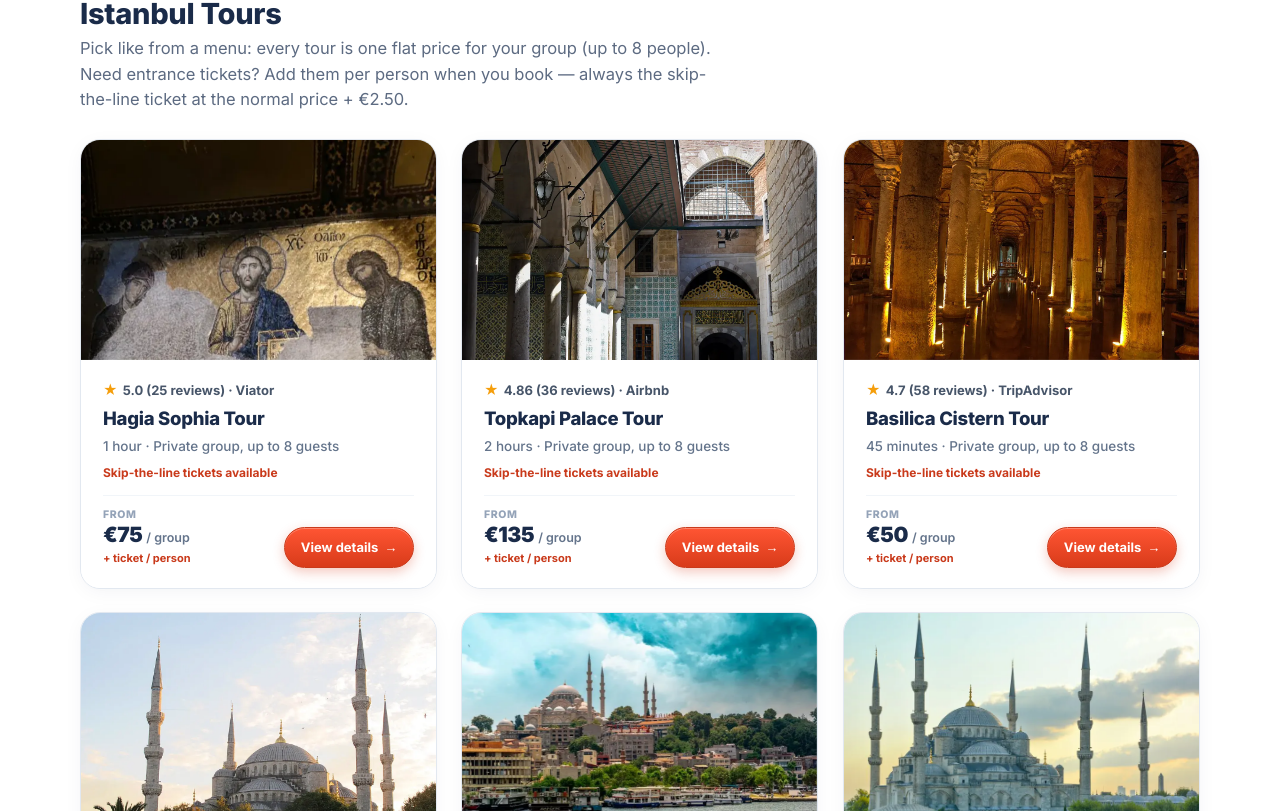
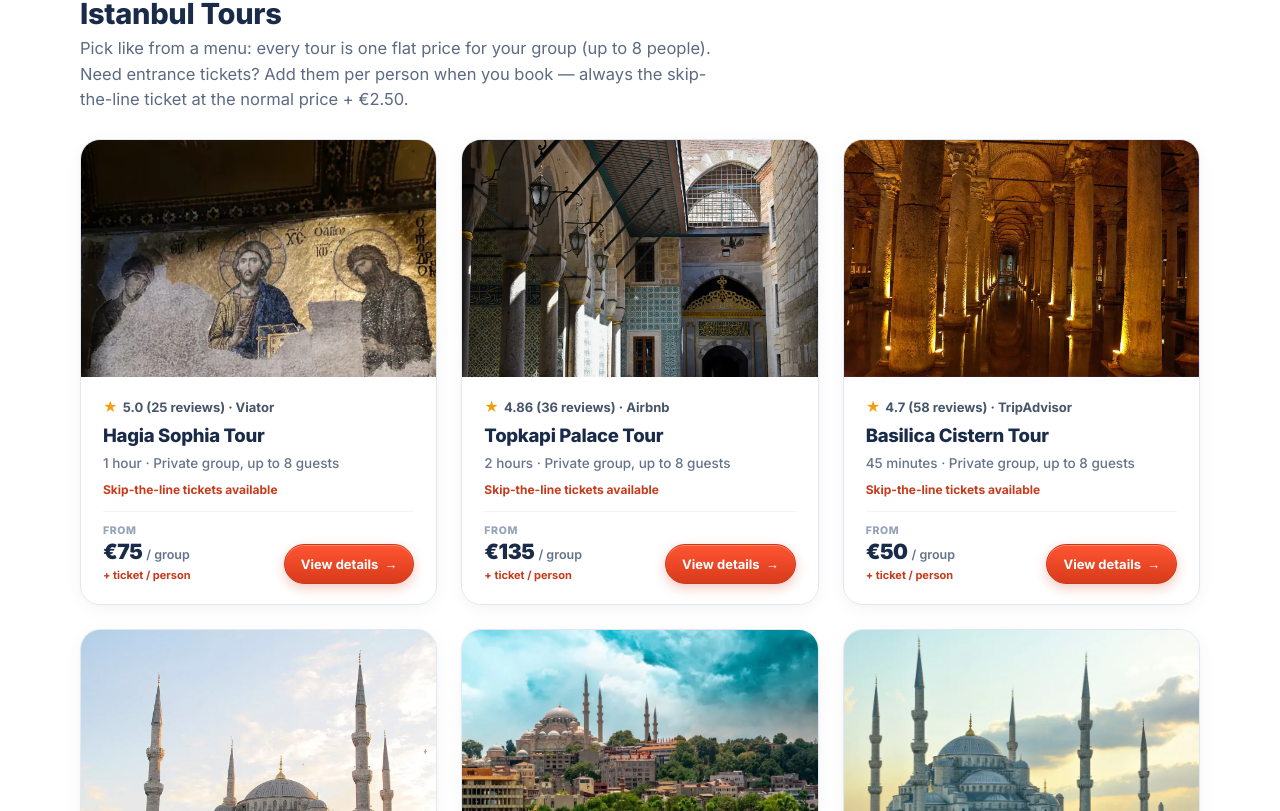
Before and after one commit to 7amed3li/oligarch-travel, a Next.js app: page / in a window 1280 px wide. Shown: the part 829-1640 px from the top of the page. Built offline with nearby package versions, Linux system fonts and the light colour scheme.

Commit message:
Fix mobile tour card image aspect ratio and focal framing

```diff
--- a/app/globals.css
+++ b/app/globals.css
@@ -147,7 +147,7 @@ h2.sec{font-size:29px;margin-bottom:6px}
 .tcard-media {
   position: relative;
   width: 100%;
-  height: 220px;
+  aspect-ratio: 3 / 2;
   overflow: hidden;
   background: #F1F5F9;
 }
@@ -156,8 +156,20 @@ h2.sec{font-size:29px;margin-bottom:6px}
   width: 100%;
   height: 100%;
   object-fit: cover;
+  object-position: center;
+  display: block;
   transition: transform 0.55s cubic-bezier(0.16, 1, 0.3, 1);
   will-change: transform;
+}
+
+@media (hover: none), (pointer: coarse) {
+  .tcard-luxury {
+    transform-style: flat;
+    will-change: auto;
+  }
+  .tcard-media img {
+    will-change: auto;
+  }
 }
 
 .tcard-luxury:hover .tcard-media img {
@@ -476,7 +488,7 @@ h2.sec{font-size:29px;margin-bottom:6px}
 .td-more-grid{display:grid;grid-template-columns:repeat(3,minmax(0,1fr));gap:20px}
 .td-more-card{display:flex;flex-direction:column;background:#fff;border:1px solid #D9E2EC;border-radius:16px;overflow:hidden;text-decoration:none;color:inherit;transition:transform .22s ease,box-shadow .22s ease,border-color .22s ease}
 .td-more-card:hover{transform:translateY(-4px);border-color:#94A3B8;box-shadow:0 16px 32px -14px rgba(26,43,73,.18)}
-.td-more-media{position:relative;aspect-ratio:16/10;background:#F1F5F9;overflow:hidden}
+.td-more-media{position:relative;aspect-ratio:3 / 2;background:#F1F5F9;overflow:hidden}
 .td-more-media img{width:100%;height:100%;object-fit:cover;display:block}
 .td-more-dur{position:absolute;left:12px;bottom:12px;background:rgba(14,25,46,.84);color:#fff;font-size:11.5px;font-weight:700;padding:4px 10px;border-radius:999px}
 .td-more-body{display:flex;flex-direction:column;flex:1;gap:8px;padding:16px 18px 18px}
@@ -943,7 +955,8 @@ footer.site a.ft-btn-maps:active,.ft-btn-copy:active{transform:scale(.98)}
   .trust-val{font-size:14.5px}
   .trust-lbl{font-size:11.5px}
   .grid{gap:18px;margin-top:20px}
-  .tcard-media{height:196px}
+  .tcard-media{aspect-ratio:4/3}
+  .td-more-media{aspect-ratio:4/3}
   .tcard-content{padding:16px}
   .tcard-title{font-size:17.5px}
   .tcard-amount{font-size:19px}
--- a/components/TourCard.tsx
+++ b/components/TourCard.tsx
@@ -5,6 +5,15 @@ import Link from 'next/link';
 import { RATINGS, TOURS, type Locale } from '@/data/tours';
 import { fmtMoney } from '@/lib/cart';
 import type { TourPrice } from '@/lib/prices';
+
+const IMG_POS: Record<string, string> = {
+  'hagia-sophia': 'center 58%',
+  'topkapi-palace': 'center 35%',
+  'basilica-cistern': 'center 50%',
+  'sultanahmet-hippodrome': 'center 20%',
+  'full-day-istanbul': 'center 40%',
+  'bazaars-tour': 'center 20%',
+};
 
 export default function TourCard({
   locale,
@@ -79,11 +88,13 @@ export default function TourCard({
       onMouseMove={handleMouseMove}
       onMouseEnter={handleMouseEnter}
       onMouseLeave={handleMouseLeave}
-      style={{
-        transform: isHovered
-          ? `perspective(1000px) rotateX(${rotation.x}deg) rotateY(${rotation.y}deg) translateY(-6px)`
-          : 'perspective(1000px) rotateX(0deg) rotateY(0deg) translateY(0px)',
-      }}
+      style={
+        isHovered
+          ? {
+              transform: `perspective(1000px) rotateX(${rotation.x}deg) rotateY(${rotation.y}deg) translateY(-6px)`,
+            }
+          : undefined
+      }
     >
       {/* Radial Spotlight Sheen */}
       <div
@@ -96,7 +107,13 @@ export default function TourCard({
 
       {/* Card Image */}
       <div className="tcard-media">
-        <img src={`/img/${t.img}`} alt={c.name} loading="lazy" decoding="async" />
+        <img
+          src={`/img/${t.img}`}
+          alt={c.name}
+          loading="lazy"
+          decoding="async"
+          style={IMG_POS[tid] ? { objectPosition: IMG_POS[tid] } : undefined}
+        />
         {r?.badge ? (
           <span className="tcard-badge-excellence">
             {r.badge[locale]}
```
Also changed, not shown: app/[locale]/tours/[slug]/page.tsx (+16 -1 lines).
